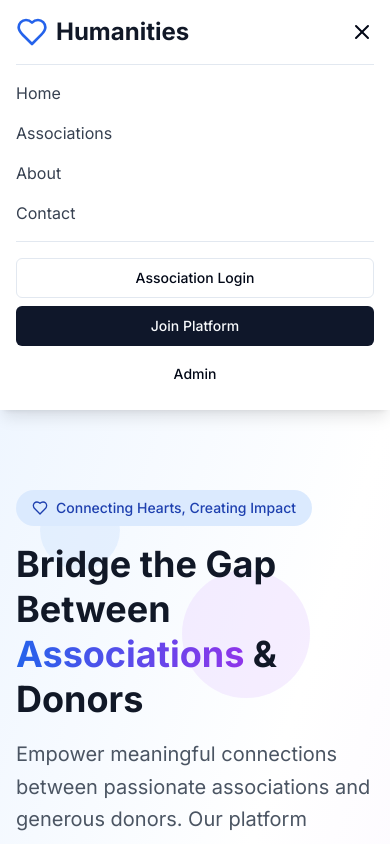
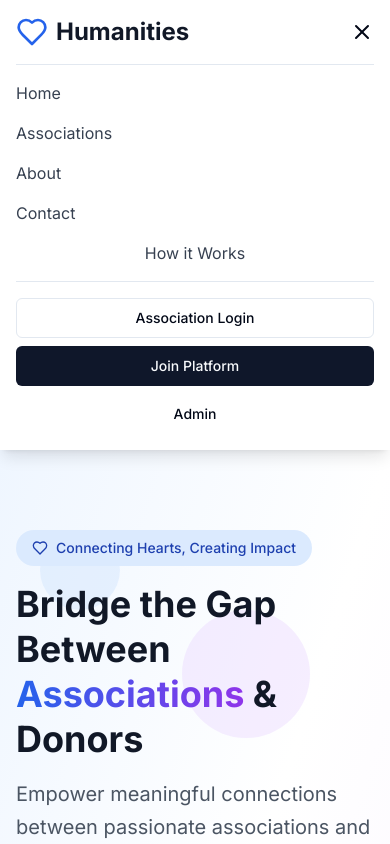
Before and after one commit to SouhaiBusiness/humanities, a Next.js app: page / in a window 390 px wide. Both pictures are taken after a click on the button 362 px from the left and 32 px from the top of the page. Shown: the top 844 px of the page. Built offline with nearby package versions, Linux system fonts and the light colour scheme.

Commit message:
add menu navigation link : how it works

```diff
--- a/components/navigation.tsx
+++ b/components/navigation.tsx
@@ -95,6 +95,22 @@ export function Navigation() {
               <Link href="/contact" className="text-gray-700 hover:text-blue-600 transition-colors">
                 Contact
               </Link>
+
+                {/* How it Works Dropdown */}
+            <DropdownMenu>
+              <DropdownMenuTrigger className="text-gray-700 hover:text-blue-600 transition-colors">
+                How it Works
+              </DropdownMenuTrigger>
+              <DropdownMenuContent>
+                <DropdownMenuItem asChild>
+                  <Link href="/how-it-works/donors">For Donors</Link>
+                </DropdownMenuItem>
+                <DropdownMenuItem asChild>
+                  <Link href="/how-it-works/associations">For Associations</Link>
+                </DropdownMenuItem>
+              </DropdownMenuContent>
+            </DropdownMenu>
+
               <div className="pt-4 border-t space-y-2">
                 <Button variant="outline" className="w-full bg-transparent" asChild>
                   <Link href="/association/login">Association Login</Link>
```
